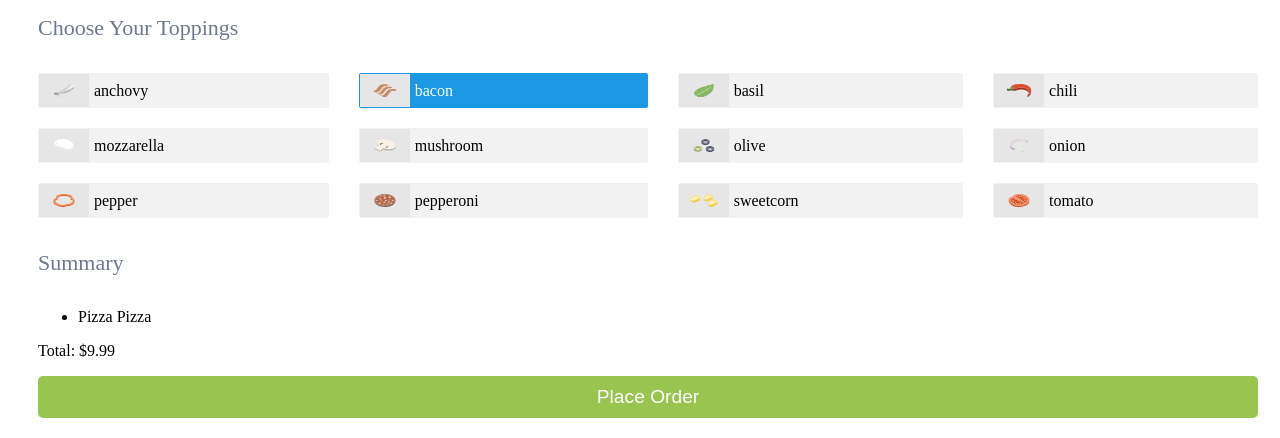
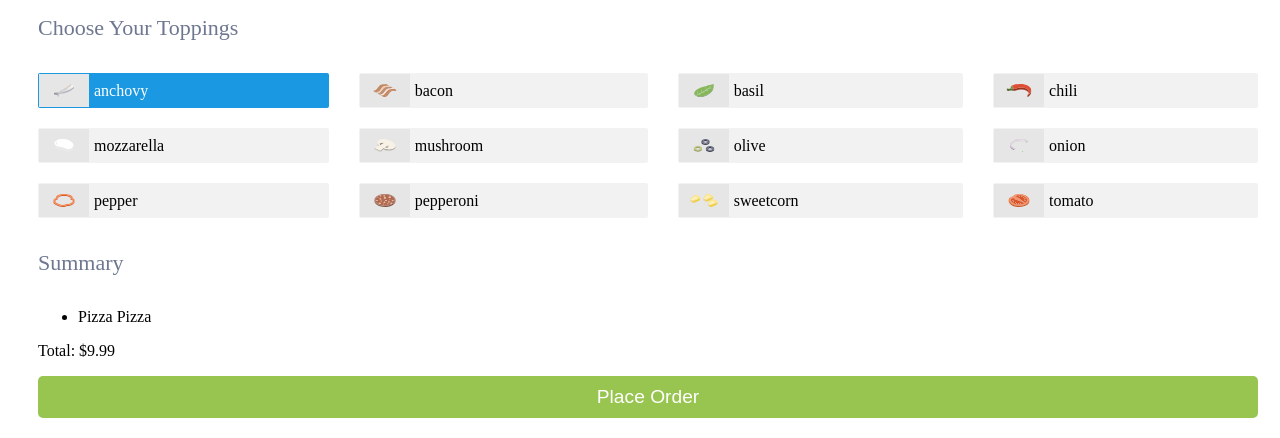
Before and after one commit to Mr-innocence/PizzaCreator, a plain HTML site: page index.html in a window 1280 px wide. Both pictures are taken after a click on the element "anchovy". Shown: the part 365-803 px from the top of the page. Drawn offline with Linux system fonts and the light colour scheme.

Commit message:
select topping completed

```diff
--- a/index.html
+++ b/index.html
@@ -60,57 +60,7 @@
 
             <div class="toppings">
                 <h2>Choose Your Toppings</h2>
-                <div class="toppings__container">
-                    <div class="topping">
-                        <img src="src/assets/toppings/anchovy.svg">
-                        <span class="toppingBtn">anchovy</button>
-                    </div>
-                    <div class="topping topping--active">
-                        <img src="src/assets/toppings/bacon.svg">
-                        <span class="toppingBtn">bacon</button>
-                    </div>
-                    <div class="topping">
-                        <img src="src/assets/toppings/basil.svg">
-                        <span class="toppingBtn">basil</button>
-                    </div>
-                    <div class="topping">
-                        <img src="src/assets/toppings/chili.svg">
-                        <span class="toppingBtn">chili</button>
-                    </div>
-                    <div class="topping">
-                        <img src="src/assets/toppings/mozzarella.svg">
-                        <span class="toppingBtn">mozzarella</button>
-                    </div>
-                    <div class="topping">
-                        <img src="src/assets/toppings/mushroom.svg">
-                        <span class="toppingBtn">mushroom</button>
-                    </div>
-                    <div class="topping">
-                        <img src="src/assets/toppings/olive.svg">
-                        <span class="toppingBtn">olive</button>
-                    </div>
-                    <div class="topping">
-                        <img src="src/assets/toppings/onion.svg">
-                        <span class="toppingBtn">onion</button>
-                    </div>
-                    <div class="topping">
-                        <img src="src/assets/toppings/pepper.svg">
-                        <span class="toppingBtn">pepper</button>
-                    </div>
-                    <div class="topping">
-                        <img src="src/assets/toppings/pepperoni.svg">
-                        <span class="toppingBtn">pepperoni</button>
-                    </div>
-                    <div class="topping">
-                        <img src="src/assets/toppings/sweetcorn.svg">
-                        <span class="toppingBtn">sweetcorn</button>
-                    </div>
-                    <div class="topping">
-                        <img src="src/assets/toppings/tomato.svg">
-                        <span class="toppingBtn">tomato</button>
-                    </div>
-                </div>
-
+                <div class="toppings__container"></div>
             </div>
             <div class="Summary">
                 <h2>Summary</h2>
@@ -128,5 +78,7 @@
             </div>
         </div>
 
+        <script src="main.js"></script>
+
     </body>
 </html>
--- a/main.js
+++ b/main.js
@@ -1,52 +1,89 @@
 let toppingState = [
     {
-            name = 'anchovy',
-            srcImg: 'src/assets/toppings/anchovy.svg'},
+        name : 'anchovy',
+        srcImg: 'src/assets/toppings/anchovy.svg',
+        price: 0.99,
+    },
     {
-            name = 'bacon',
-            srcImg: 'src/assets/toppings/bacon.svg'},
+        name : 'bacon',
+        srcImg: 'src/assets/toppings/bacon.svg',
+        price: 0.99,
+    },
     {
-            name = 'basil',
-            srcImg: 'src/assets/toppings/basil.svg'},
+        name : 'basil',
+        srcImg: 'src/assets/toppings/basil.svg',
+        price: 0.99,
+    },
     {
-            name = 'chili',
-            srcImg: 'src/assets/toppings/chili.svg'},
+        name : 'chili',
+        srcImg: 'src/assets/toppings/chili.svg',
+        price: 0.99,
+    },
     {
-            name = 'mozzarella',
-            srcImg: 'src/assets/toppings/mozzarella.svg'},
+        name : 'mozzarella',
+        srcImg: 'src/assets/toppings/mozzarella.svg',
+        price: 0.99,
+    },
     {
-            name = 'mushroom',
-            srcImg: 'src/assets/toppings/mushroom.svg'},
+        name : 'mushroom',
+        srcImg: 'src/assets/toppings/mushroom.svg',
+        price: 0.99,
+    },
     {
-            name = 'olive',
-            srcImg: 'src/assets/toppings/olive.svg'},
+        name : 'olive',
+        srcImg: 'src/assets/toppings/olive.svg',
+        price: 0.99,
+    },
     {
-            name = 'onion',
-            srcImg: 'src/assets/toppings/onion.svg'},
+        name : 'onion',
+        srcImg: 'src/assets/toppings/onion.svg',
+        price: 0.99,
+    },
     {
-            name = 'pepper',
-            srcImg: 'src/assets/toppings/pepper.svg'},
+        name : 'pepper',
+        srcImg: 'src/assets/toppings/pepper.svg',
+        price: 0.99,
+    },
     {
-            name = 'pepperoni',
-            srcImg: 'src/assets/toppings/pepperoni.svg'},
+        name : 'pepperoni',
+        srcImg: 'src/assets/toppings/pepperoni.svg',
+        price: 0.99,
+    },
     {
-            name = 'sweetcorn',
-            srcImg: 'src/assets/toppings/sweetcorn.svg'},
+        name : 'sweetcorn',
+        srcImg: 'src/assets/toppings/sweetcorn.svg',
+        price: 0.99,
+    },
     {
-            name = 'tomato',
-            srcImg: 'src/assets/toppings/tomato.svg'},
-    ];
+        name : 'tomato',
+        srcImg: 'src/assets/toppings/tomato.svg',
+        price: 0.99,
+    }];
+
+let chosenToppingNamesState = [];
+
+function toppingOnClick(chosenToppingNamesState, name){
+    let newChosenToppingNamesState = [];
+    if(chosenToppingNamesState.includes(name)){
+        newChosenToppingNamesState = chosenToppingNamesState.filter(toppingName => toppingName != name);
+    }else{
+        newChosenToppingNamesState = [...chosenToppingNamesState,name];
+
+    }
+    let toppingsDiv = document.querySelector('.toppings__container');
+    toppingsDiv.innerHTML = null;
+
+    const toppingDivs = renderToppingDivs(toppingState, newChosenToppingNamesState);
+    toppingsDiv.append(...toppingDivs);
+}
+
+const toppingsDiv = document.querySelector('.toppings__container');
+const toppingDivs = renderToppingDivs(toppingState, chosenToppingNamesState);
+toppingsDiv.append(...toppingDivs);
 
 
 
-let toppingSelected = true;
-const toppingsDiv = document.querySelector('.toppings__container');
-const toppingDivs = renderToppingDivs(toppingSelected);
-toppingsDiv.append(toppingDivs);
-
-
-
-function renderToppingDivs(toppings){
+function renderToppingDivs(toppings, chosenToppingNamesState){
     function renderToppingDiv({ name, srcImg}){
         const nameSpan = document.createElement('span');
         nameSpan.innerHTML = name;
@@ -55,11 +92,12 @@ function renderToppingDivs(toppings){
         toppingImg.alt = name;
 
         const toppingDiv = document.createElement('div');
+        toppingDiv.onclick = () => toppingOnClick(chosenToppingNamesState, name);
         toppingDiv.classList.add('topping');
 
         toppingDiv.append(toppingImg, nameSpan);
 
-        if(toppingSelected)
+        if(chosenToppingNamesState.includes(name))
         {
             toppingDiv.classList.add('topping--active');
         }
```
Lines whose indentation alone changed are shown as unchanged.
